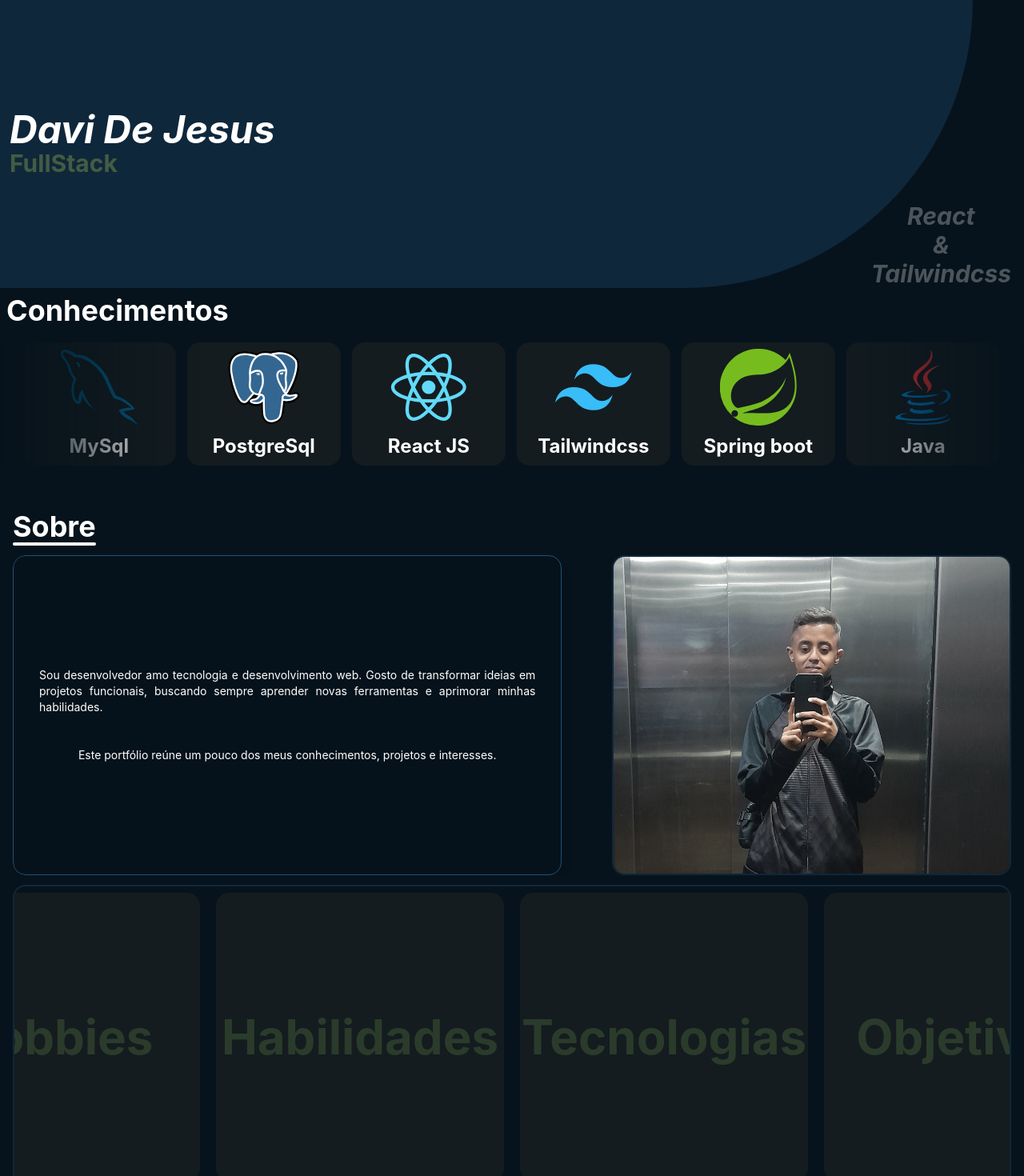
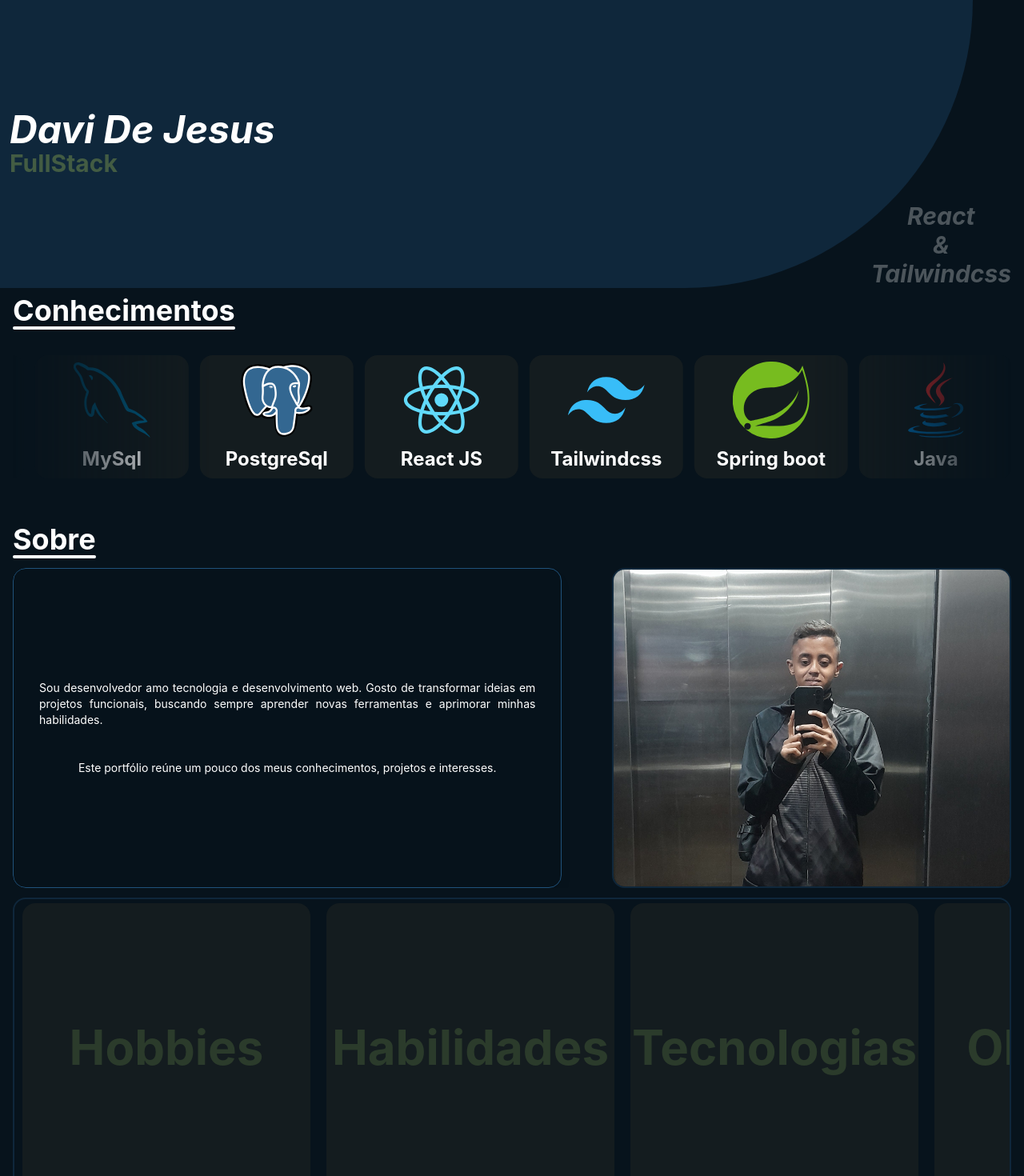
Before and after one commit to Davi-Oliveira214/portifolio, a React (Vite) app: page / in a window 1280 px wide. Shown: the top 1470 px of the page at 80% size. Built offline with nearby package versions, Linux system fonts and the light colour scheme; the HTML template or start-up script is replaced by a standard one.

Commit message:
feat(aviso): adiciona infomacao ao abrir o card sobre

```diff
--- a/src/components/CardSobre.jsx
+++ b/src/components/CardSobre.jsx
@@ -28,6 +28,9 @@ function CardsInfo({ itens, click }) {
                </div>
             ))}
          </div>
+         <p className='absolute top-[75%] md:top-[80%] text-extra-branco w-full text-center left-0 text-lg'>
+            Arraste para os lados
+         </p>
       </div>
    )
 }
--- a/src/components/SkillsSessao.jsx
+++ b/src/components/SkillsSessao.jsx
@@ -1,10 +1,11 @@
 import Linguagem from '../components/CardLinguagem'
 import { linguagens } from '../data/techs'
+import TituloSessao from './Titulos'
 
 export default function SkillsSessao({ titulo = 'Conhecimentos' }) {
    return (
-      <div className='flex flex-col gap-5 my-2'>
-         <h2 className='text-4xl text-extra-branco ml-2 font-bold'>{titulo}</h2>
+      <div className='flex flex-col gap-5 my-2 px-4'>
+         <TituloSessao texto={titulo} />
          <div className='w-full overflow-hidden mask-l-from-80% mask-r-from-80%'>
             <div className='flex gap-3.5 w-max px-5 animate-scrollInfinito'>
                {linguagens.map((iten) => (
--- a/src/components/SobreSessao.jsx
+++ b/src/components/SobreSessao.jsx
@@ -34,7 +34,7 @@ export default function SobreSessao() {
                   onClick={() => isTexto(!texto)}
                />
             </div>
-            <div className='flex gap-5 p-[8px_10%] max-w-full overflow-scroll scroll-smooth scrollbar-none snap-x snap-mandatory rounded-2xl lg:border-2 lg:justify-center lg:border-deep-space-blue-900'>
+            <div className='flex gap-5 p-[8px_10%] max-w-full overflow-scroll scroll-smooth scrollbar-none snap-x snap-mandatory rounded-2xl lg:border-2 lg:p-[5px_10px] lg:border-deep-space-blue-900'>
                {sobre.map((iten) => (
                   <CardSobre
                      key={iten.categoria}
--- a/src/components/Titulos.jsx
+++ b/src/components/Titulos.jsx
@@ -1,7 +1,7 @@
 export default function TituloSessao({ texto }) {
    return (
       <h2
-         className={`relative inline-block text-4xl text-extra-branco font-bold after:content-[] after:absolute after:left-0 after:-bottom-1 after:h-1 after:w-full after:bg-extra-branco after:rounded-full mb-4`}
+         className={`relative inline-block text-4xl w-max text-extra-branco font-bold after:content-[] after:absolute after:left-0 after:-bottom-1 after:h-1 after:w-full after:bg-extra-branco after:rounded-full mb-4`}
       >
          {texto}
       </h2>
```
